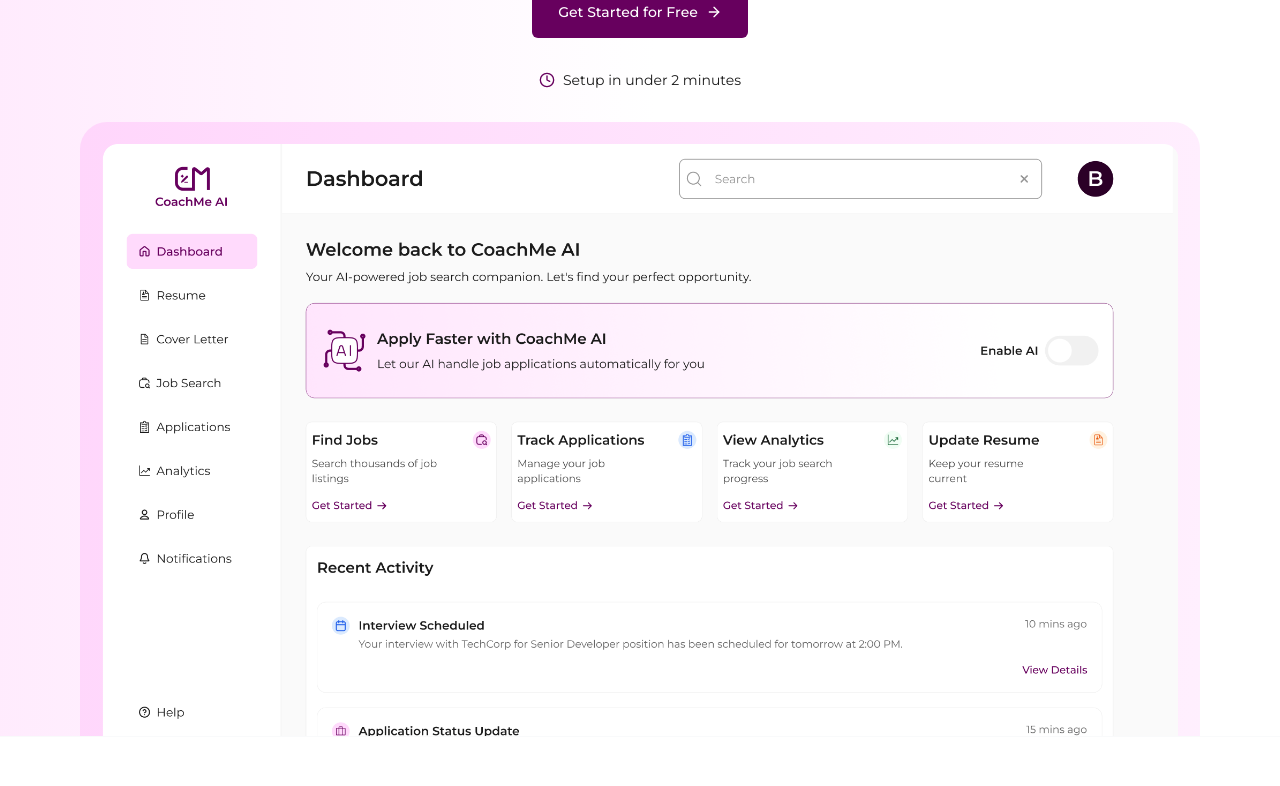
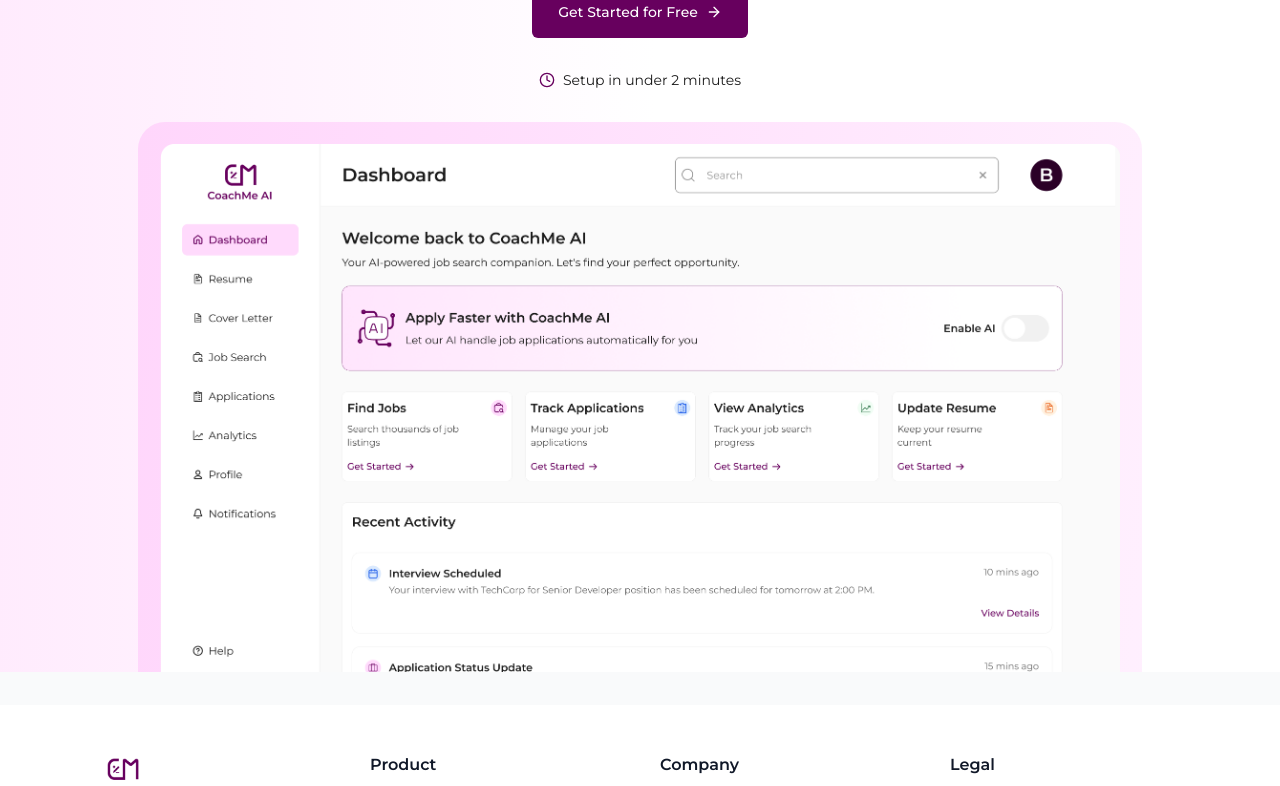
Before and after one commit to TheSkillGarage/coachme_ai, a React (Vite) app: page / in a window 1280 px wide. Shown: the part 500-1286 px from the top of the page. Built offline with nearby package versions, Linux system fonts and the light colour scheme.

Commit message:
added bottom spacing and changed image size

```diff
--- a/src/pages/landing/hero/index.tsx
+++ b/src/pages/landing/hero/index.tsx
@@ -11,7 +11,7 @@
          flex flex-col items-center justify-center
          p-5 md:p-20
          pb-0 md:pb-0
-         mt-[64px] md:mt-[72px]"
+         mt-[64px] mb-8 md:mt-[72px]"
     >
       <Badge className="bg-transparent border border-primary-500 gap-2 mb-4 py-1 px-3">
         <Sparkles className="w-4 h-4 stroke-primary-500" />
@@ -47,7 +47,9 @@
         className="bg-[linear-gradient(95.87deg,#FFD3FB_-11.49%,#FFF0FE_102.86%)]
          p-2 md:p-[22px]
          pb-0 md:pb-0
-         rounded-t-[11px] md:rounded-t-[27px]"
+         rounded-t-[11px] md:rounded-t-[27px]
+         overflow-hidden
+         w-full max-w-[1004px] md:mx-auto"
       >
         <img
           src={imgHero}
```
